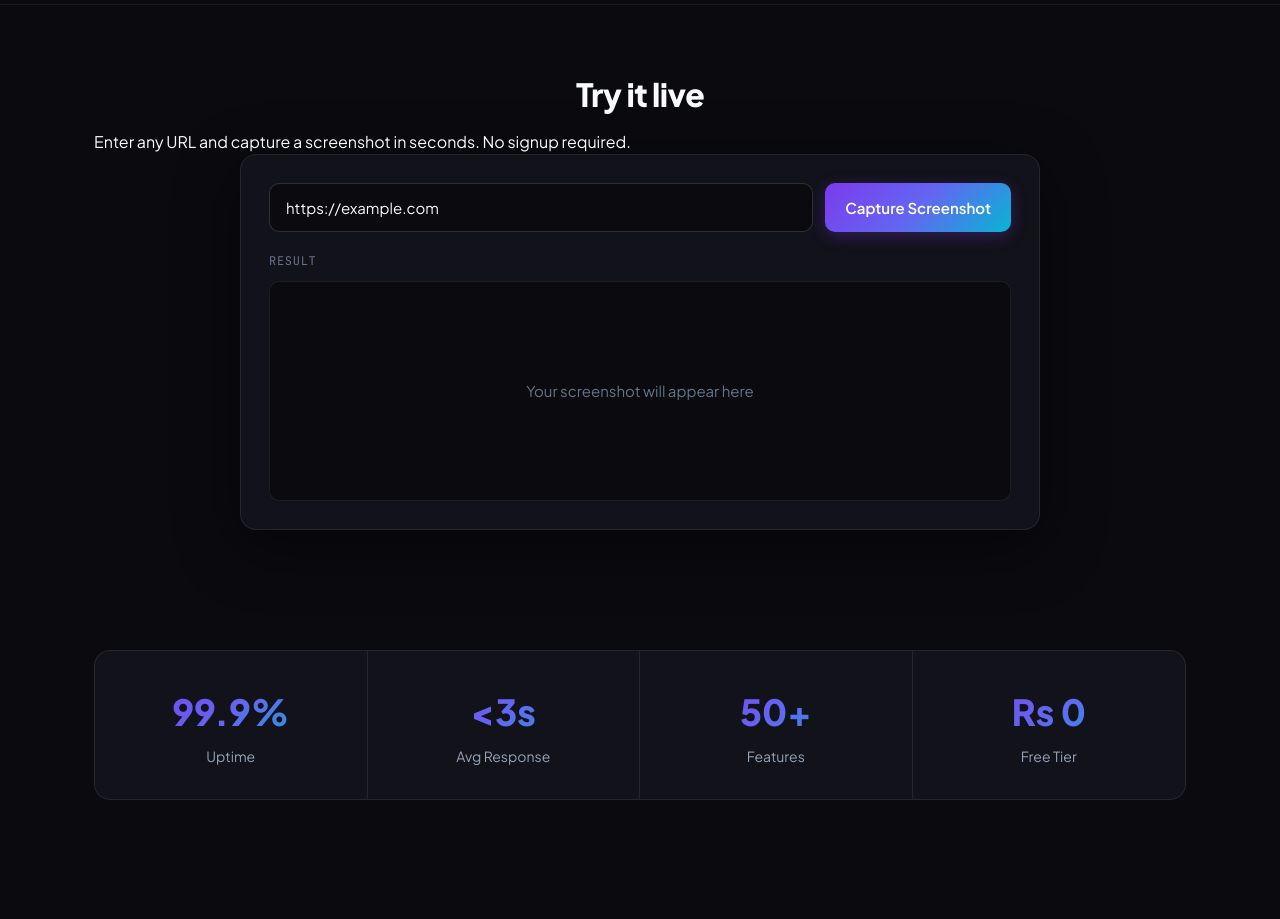
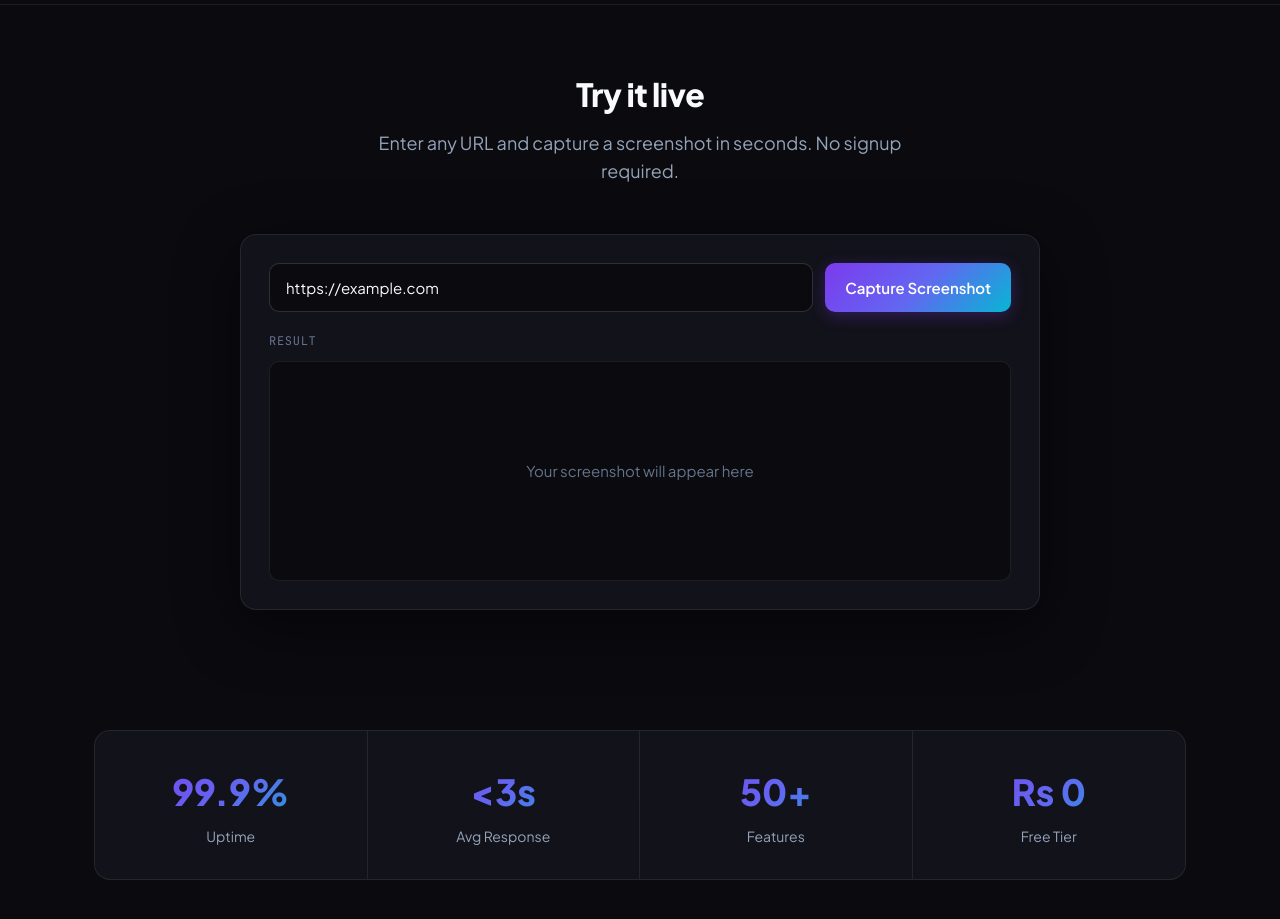
Before and after one commit to MyWorld0007/shotlyapi, a React (Vite) app: page / in a window 1280 px wide. Shown: the part 980-1899 px from the top of the page. Built offline with nearby package versions, Linux system fonts and the light colour scheme.

Commit message:
fix: center align demo section subtitle

```diff
--- a/src/pages/Landing.jsx
+++ b/src/pages/Landing.jsx
@@ -196,7 +196,7 @@ export default function Landing() {
       <section className="demo-section" id="demo">
         <div className="container">
           <h2 className="section-title">Try it live</h2>
-            <p>Enter any URL and capture a screenshot in seconds. No signup required.</p>
+          <p className="section-sub">Enter any URL and capture a screenshot in seconds. No signup required.</p>
           <div className="demo-card">
             <div className="demo-input-row">
               <input
```
